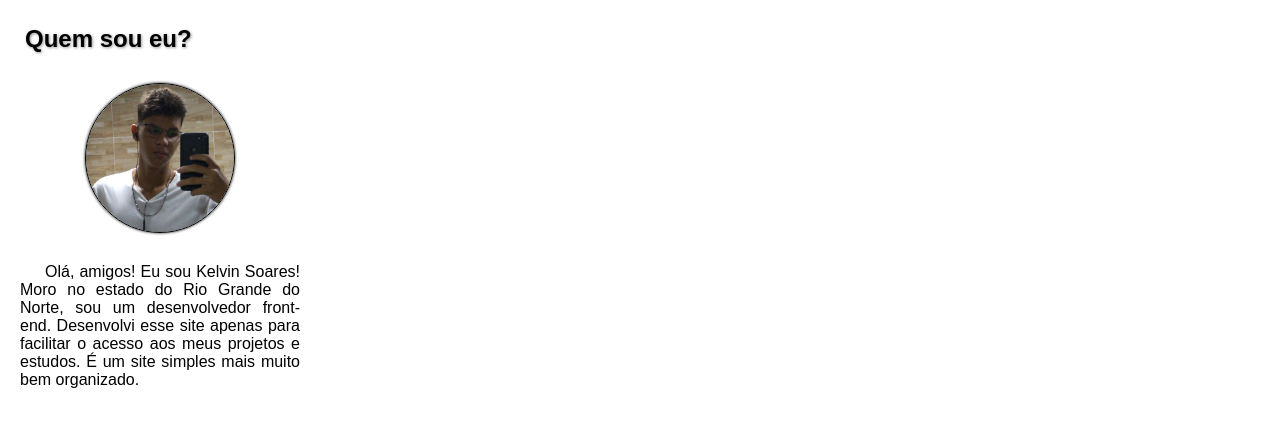
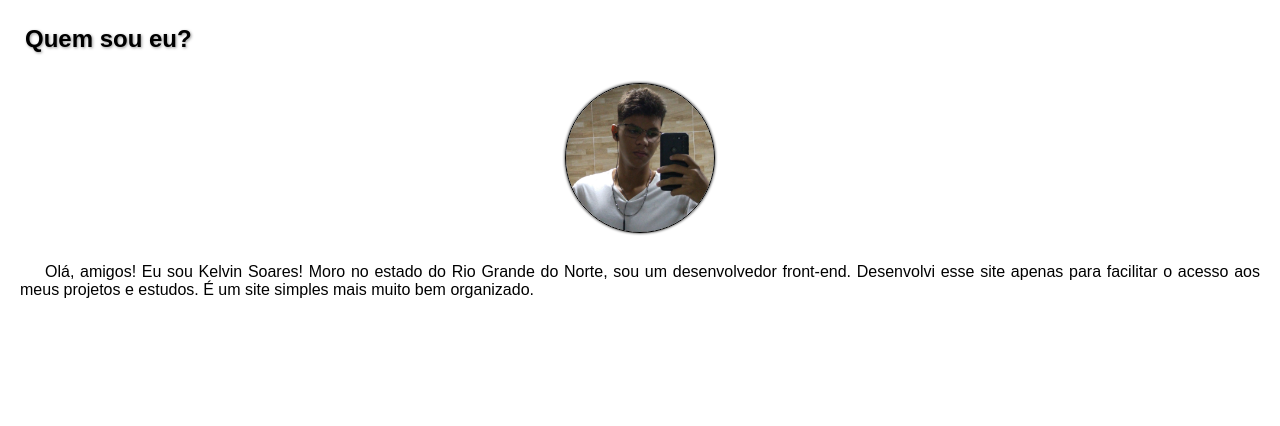
Before and after one commit to kelvin-soares/meus-projetos, a plain HTML site: page meu-repositorio/index.html in a window 1280 px wide. Drawn offline with Linux system fonts and the light colour scheme.

Commit message:
Update style.css

```diff
--- a/meu-repositorio/styles/style.css
+++ b/meu-repositorio/styles/style.css
@@ -6,12 +6,9 @@
     padding: 0px;
 }
 
-body {
-    max-width: 320px;
-}
-
 main {
     margin: auto;
+    min-width: 320px;
 }
 
 main > article > h1 {
```
